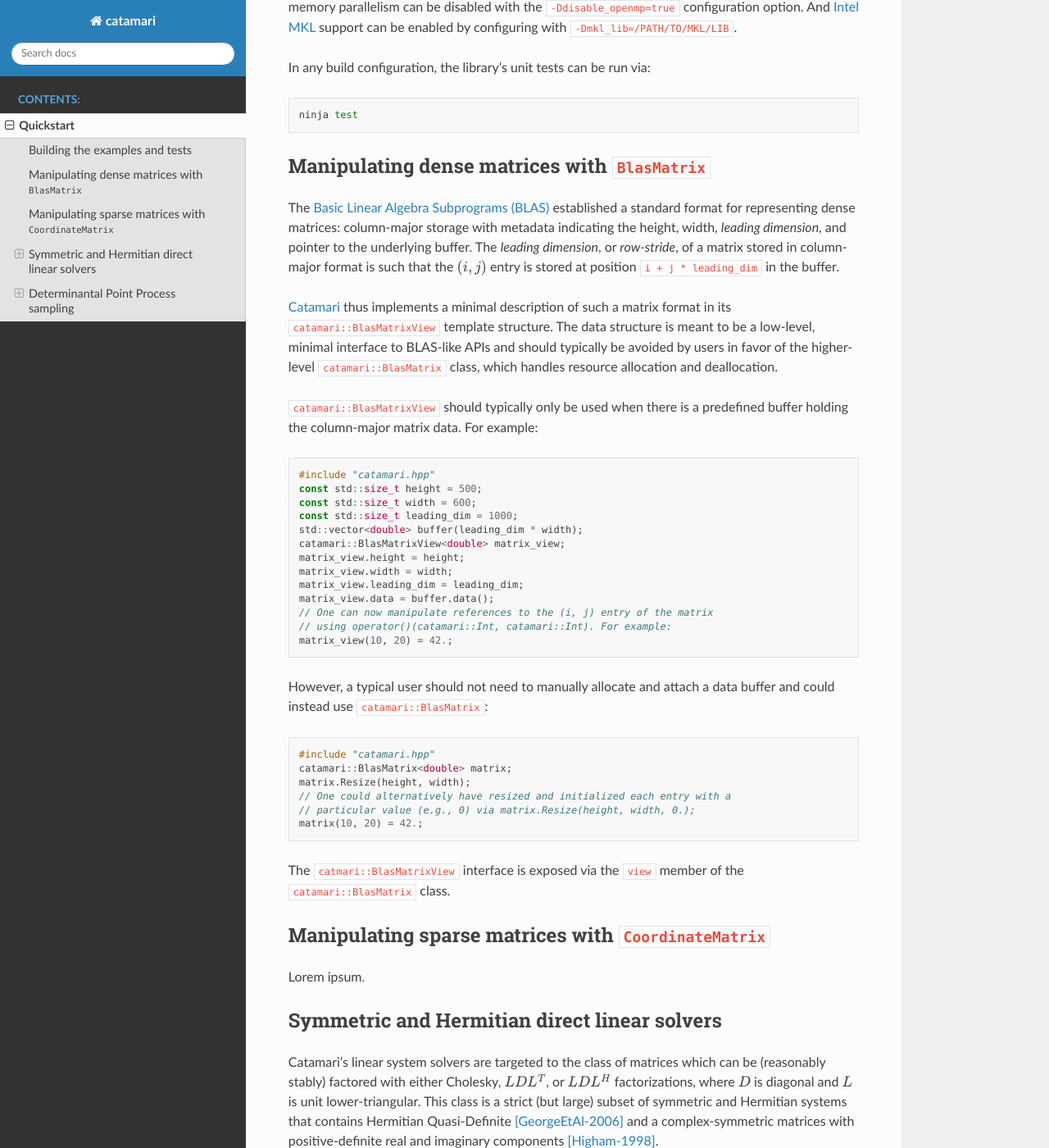
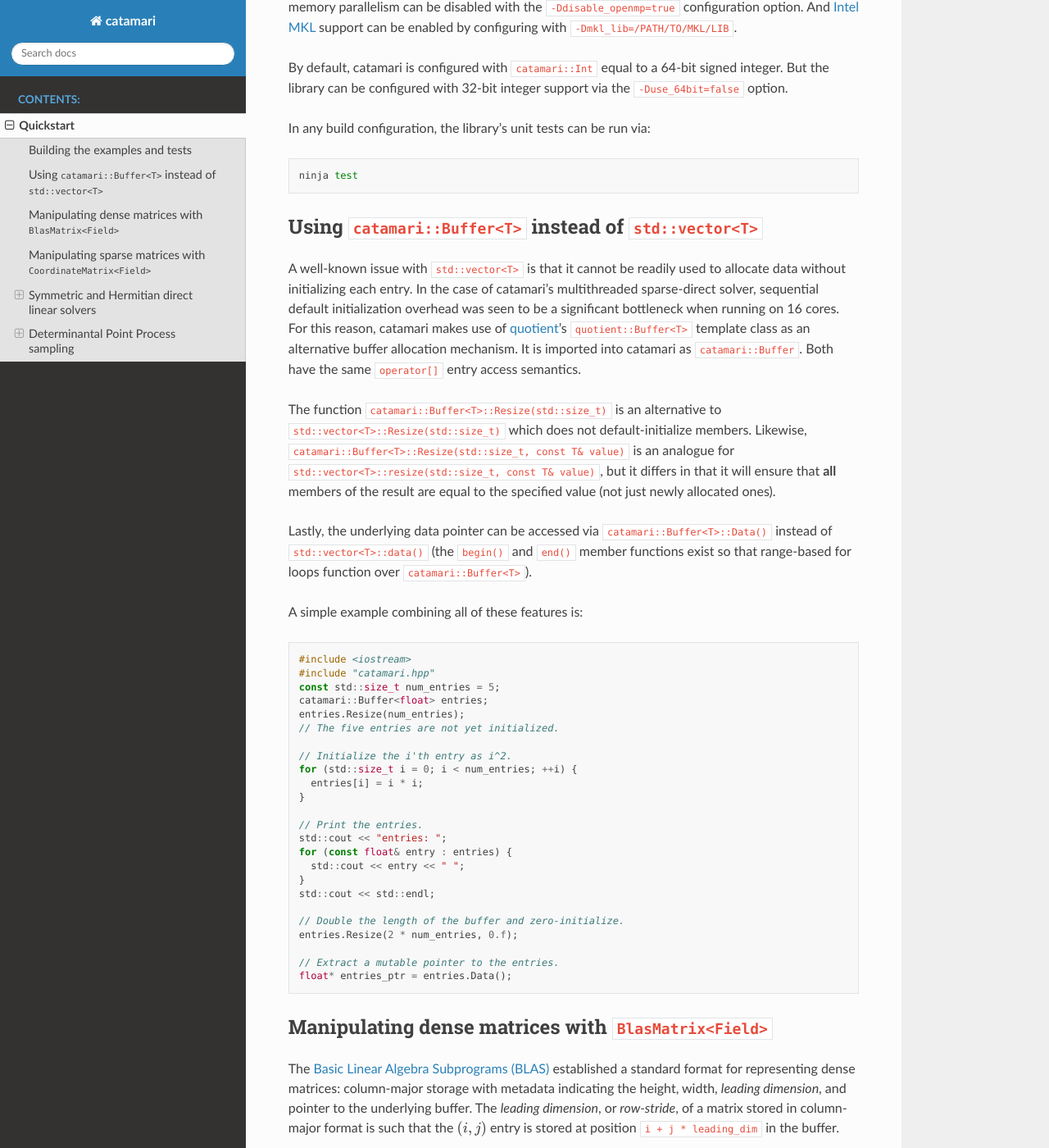
Before and after one commit to MeshFEM/catamari, a Sphinx documentation site: the page built from docs/quickstart.rst, in a window 1280 px wide and 1400 px high, scrolled down 935 px. Shown: the whole window at 82% size. Built offline with Sphinx 7.4.7 and the Read the Docs theme 2.0.0, drawn with Linux system fonts in a browser that asks for light colours; formulas are drawn with MathJax 3; some of the changed text lies outside the part shown.

Commit message:
Adding documentation for Buffer and CoordinateMatrix.

```diff
--- a/docs/quickstart.rst
+++ b/docs/quickstart.rst
@@ -54,15 +54,72 @@
 And `Intel MKL <https://software.intel.com/en-us/mkl>`_ support can be enabled
 by configuring with :samp:`-Dmkl_lib=/PATH/TO/MKL/LIB`.
 
+By default, catamari is configured with :samp:`catamari::Int` equal to a
+64-bit signed integer. But the library can be configured with 32-bit integer
+support via the :samp:`-Duse_64bit=false` option.
+
 In any build configuration, the library's unit tests can be run via:
 
 .. code-block:: bash
 
   ninja test
 
+Using :samp:`catamari::Buffer<T>` instead of :samp:`std::vector<T>`
+^^^^^^^^^^^^^^^^^^^^^^^^^^^^^^^^^^^^^^^^^^^^^^^^^^^^^^^^^^^^^^^^^^^
+A well-known issue with :samp:`std::vector<T>` is that it cannot be readily used
+to allocate data without initializing each entry. In the case of catamari's
+multithreaded sparse-direct solver, sequential default initialization overhead
+was seen to be a significant bottleneck when running on 16 cores. For this
+reason, catamari makes use of `quotient <https://hodgestar.com/quotient>`_'s
+:samp:`quotient::Buffer<T>` template class as an alternative buffer allocation
+mechanism. It is imported into catamari as :samp:`catamari::Buffer`. Both have
+the same :samp:`operator[]` entry access semantics.
 
-Manipulating dense matrices with :samp:`BlasMatrix`
-^^^^^^^^^^^^^^^^^^^^^^^^^^^^^^^^^^^^^^^^^^^^^^^^^^^
+The function :samp:`catamari::Buffer<T>::Resize(std::size_t)` is
+an alternative to :samp:`std::vector<T>::Resize(std::size_t)` which does not
+default-initialize members. Likewise,
+:samp:`catamari::Buffer<T>::Resize(std::size_t, const T& value)` is an
+analogue for :samp:`std::vector<T>::resize(std::size_t, const T& value)`, but
+it differs in that it will ensure that **all** members of the result are equal
+to the specified value (not just newly allocated ones).
+
+Lastly, the underlying data pointer can be accessed via
+:samp:`catamari::Buffer<T>::Data()` instead of
+:samp:`std::vector<T>::data()` (the :samp:`begin()` and :samp:`end()` member
+functions exist so that range-based for loops function over
+:samp:`catamari::Buffer<T>`).
+
+A simple example combining all of these features is:
+
+.. code-block:: cpp
+
+  #include <iostream>
+  #include "catamari.hpp"
+  const std::size_t num_entries = 5;
+  catamari::Buffer<float> entries;
+  entries.Resize(num_entries);
+  // The five entries are not yet initialized.
+
+  // Initialize the i'th entry as i^2.
+  for (std::size_t i = 0; i < num_entries; ++i) {
+    entries[i] = i * i;
+  }
+
+  // Print the entries.
+  std::cout << "entries: ";
+  for (const float& entry : entries) {
+    std::cout << entry << " ";
+  }
+  std::cout << std::endl;
+
+  // Double the length of the buffer and zero-initialize.
+  entries.Resize(2 * num_entries, 0.f);
+
+  // Extract a mutable pointer to the entries.
+  float* entries_ptr = entries.Data();
+
+Manipulating dense matrices with :samp:`BlasMatrix<Field>`
+^^^^^^^^^^^^^^^^^^^^^^^^^^^^^^^^^^^^^^^^^^^^^^^^^^^^^^^^^^
 The `Basic Linear Algebra Subprograms (BLAS) <https://en.wikipedia.org/wiki/Basic_Linear_Algebra_Subprograms>`_
 established a standard format for representing dense matrices: column-major
 storage with metadata indicating the height, width, *leading dimension*, and
@@ -71,14 +128,15 @@
 is stored at position :samp:`i + j * leading_dim` in the buffer.
 
 `Catamari <https://hodgestar.com/catamari>`__ thus implements a minimal
-description of such a matrix format in its :samp:`catamari::BlasMatrixView`
-template structure. The data structure is meant to be a low-level, minimal
-interface to BLAS-like APIs and should typically be avoided by users in favor
-of the higher-level :samp:`catamari::BlasMatrix` class, which handles
-resource allocation and deallocation.
+description of such a matrix format in its
+:samp:`catamari::BlasMatrixView<Field>` template structure. The data structure
+is meant to be a low-level, minimal interface to BLAS-like APIs and should
+typically be avoided by users in favor of the higher-level
+:samp:`catamari::BlasMatrix<Field>` class, which handles resource allocation
+and deallocation.
 
-:samp:`catamari::BlasMatrixView` should typically only be used when there is a
-predefined buffer holding the column-major matrix data. For example:
+:samp:`catamari::BlasMatrixView<Field>` should typically only be used when there
+is a predefined buffer holding the column-major matrix data. For example:
 
 .. code-block:: cpp
 
@@ -97,7 +155,7 @@
   matrix_view(10, 20) = 42.;
 
 However, a typical user should not need to manually allocate and attach a
-data buffer and could instead use :samp:`catamari::BlasMatrix`:
+data buffer and could instead use :samp:`catamari::BlasMatrix<Field>`:
 
 .. code-block:: cpp
 
@@ -108,12 +166,64 @@
   // particular value (e.g., 0) via matrix.Resize(height, width, 0.);
   matrix(10, 20) = 42.;
 
-The :samp:`catmari::BlasMatrixView` interface is exposed via the :samp:`view`
-member of the :samp:`catamari::BlasMatrix` class.
+The :samp:`catmari::BlasMatrixView<Field>` interface is exposed via the
+:samp:`view` member of the :samp:`catamari::BlasMatrix<Field>` class.
 
-Manipulating sparse matrices with :samp:`CoordinateMatrix`
-^^^^^^^^^^^^^^^^^^^^^^^^^^^^^^^^^^^^^^^^^^^^^^^^^^^^^^^^^^
-Lorem ipsum.
+Manipulating sparse matrices with :samp:`CoordinateMatrix<Field>`
+^^^^^^^^^^^^^^^^^^^^^^^^^^^^^^^^^^^^^^^^^^^^^^^^^^^^^^^^^^^^^^^^^
+The current user-level interface for manipulating sparse matrices is via the
+coordinate-format class :samp:`catamari::CoordinateMatrix<Field>`. Its primary
+underlying data is a lexicographically sorted
+:samp:`catamari::Buffer<catamari::MatrixEntry<Field>>`
+and an associated :samp:`catamari::Buffer<Int>` of row offsets (which serve the
+same role as in a Compressed Sparse Row (CSR) format). Thus, this storage
+scheme is a superset of the CSR format that explicitly stores both row and
+column indices for each entry.
+
+The :samp:`catamari::MatrixEntry<Field>` template struct is essentially a tuple
+of the :samp:`catamari::Int` :samp:`row` and :samp:`column` indices and a scalar
+:samp:`value`.
+
+The class is designed so that the sorting and offset computation overhead
+can be amortized over batches of entry additions and removals.
+
+For example, the code block:
+
+.. code-block:: cpp
+
+  #include "catamari.hpp"
+  catamari::CoordinateMatrix<double> matrix;
+  matrix.Resize(5, 5);
+  matrix.ReserveEntryAdditions(6);
+  matrix.QueueEntryAddition(3, 4, 1.);
+  matrix.QueueEntryAddition(2, 3, 2.);
+  matrix.QueueEntryAddition(2, 0, -1.);
+  matrix.QueueEntryAddition(4, 2, -2.);
+  matrix.QueueEntryAddition(4, 4, 3.);
+  matrix.QueueEntryAddition(3, 2, 4.);
+  matrix.FlushEntryQueues();
+  const catamari::Buffer<catamari::MatrixEntry<double>>& entries =
+      matrix.Entries();
+
+would return a reference to the underlying
+:samp:`catamari::Buffer<catamari::MatrixEntry<double>>` of :samp:`matrix`,
+which should contain the entry sequence:
+
+:samp:`(2, 0, -1.), (2, 3, 2.), (3, 2, 4.), (3, 4, 1.), (4, 2, -2.), (4, 4, 3.)`.
+
+Similarly, subsequently running the code block:
+
+.. code-block:: cpp
+
+  matrix.ReserveEntryRemovals(2);
+  matrix.QueueEntryRemoval(2, 3);
+  matrix.QueueEntryRemoval(0, 4);
+  matrix.FlushEntryQueues();
+
+would modify the Buffer underlying the :samp:`edges` reference to now
+contain the entry sequence:
+
+:samp:`(2, 0, -1.), (3, 2, 4.), (3, 4, 1.), (4, 2, -2.), (4, 4, 3.)`.
 
 Symmetric and Hermitian direct linear solvers
 ^^^^^^^^^^^^^^^^^^^^^^^^^^^^^^^^^^^^^^^^^^^^^
@@ -136,7 +246,7 @@
 Sequential (perhaps using multithreaded BLAS calls) dense Cholesky
 factorizations can be easily performed using a call to
 :samp:`catamari::LowerCholeskyFactorization` on a
-:samp:`catamari::BlasMatrixView`.
+:samp:`catamari::BlasMatrixView<Field>`.
 
 .. code-block:: cpp
 
@@ -198,10 +308,10 @@
 Sparse-direct solver
 """"""""""""""""""""
 Usage of catamari's sparse-direct solver through the
-:samp:`catamari::CoordinateMatrix` template class is fairly straight-forward
-and has an identical interface in sequential and multithreaded contexts
-(the multithreaded solver is called if more the maximum number of OpenMP threads
-is detected as greater than one).
+:samp:`catamari::CoordinateMatrix<Field>` template class is fairly
+straight-forward and has an identical interface in sequential and multithreaded
+contexts (the multithreaded solver is called if more the maximum number of
+OpenMP threads is detected as greater than one).
 
 .. code-block:: cpp
 
```
Also changed, not shown: 1 other file.
